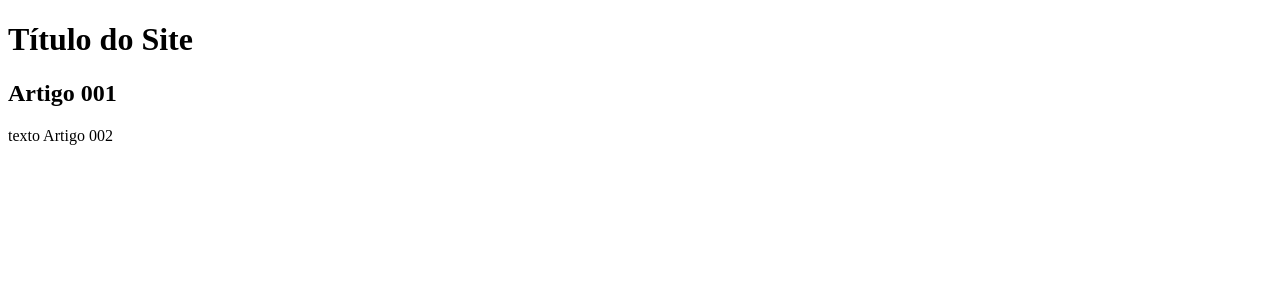
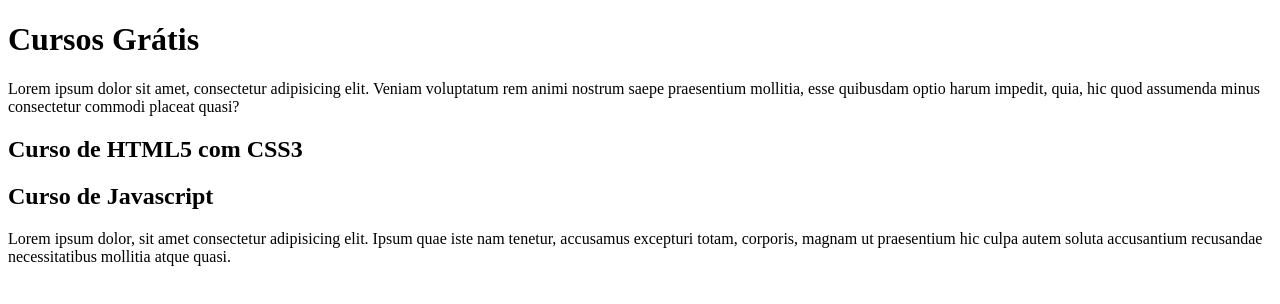
Before and after one commit to alberes06/Projeto-site, a plain HTML site: page index.html in a window 1280 px wide. Drawn offline with Linux system fonts and the light colour scheme.

Commit message:
comecei a escrever o conteúdo

```diff
--- a/index.html
+++ b/index.html
@@ -8,11 +8,17 @@
 <body>
     <main>
         <header>
-            <h1>Título do Site</h1>
+            <h1>Cursos Grátis</h1>
+            <p>
+                Lorem ipsum dolor sit amet, consectetur adipisicing elit. Veniam voluptatum rem animi nostrum saepe praesentium mollitia, esse quibusdam optio harum impedit, quia, hic quod assumenda minus consectetur commodi placeat quasi?
+            </p>
         </header>
         <article>
-            <h2>Artigo 001</h2>
-            <p>texto Artigo 002</p>
+            <h2>Curso de HTML5 com CSS3</h2>
+        </article>
+        <article>
+            <h2>Curso de Javascript</h2>
+            <p>Lorem ipsum dolor, sit amet consectetur adipisicing elit. Ipsum quae iste nam tenetur, accusamus excepturi totam, corporis, magnam ut praesentium hic culpa autem soluta accusantium recusandae necessitatibus mollitia atque quasi.</p>
         </article>
     </main>
 
```
